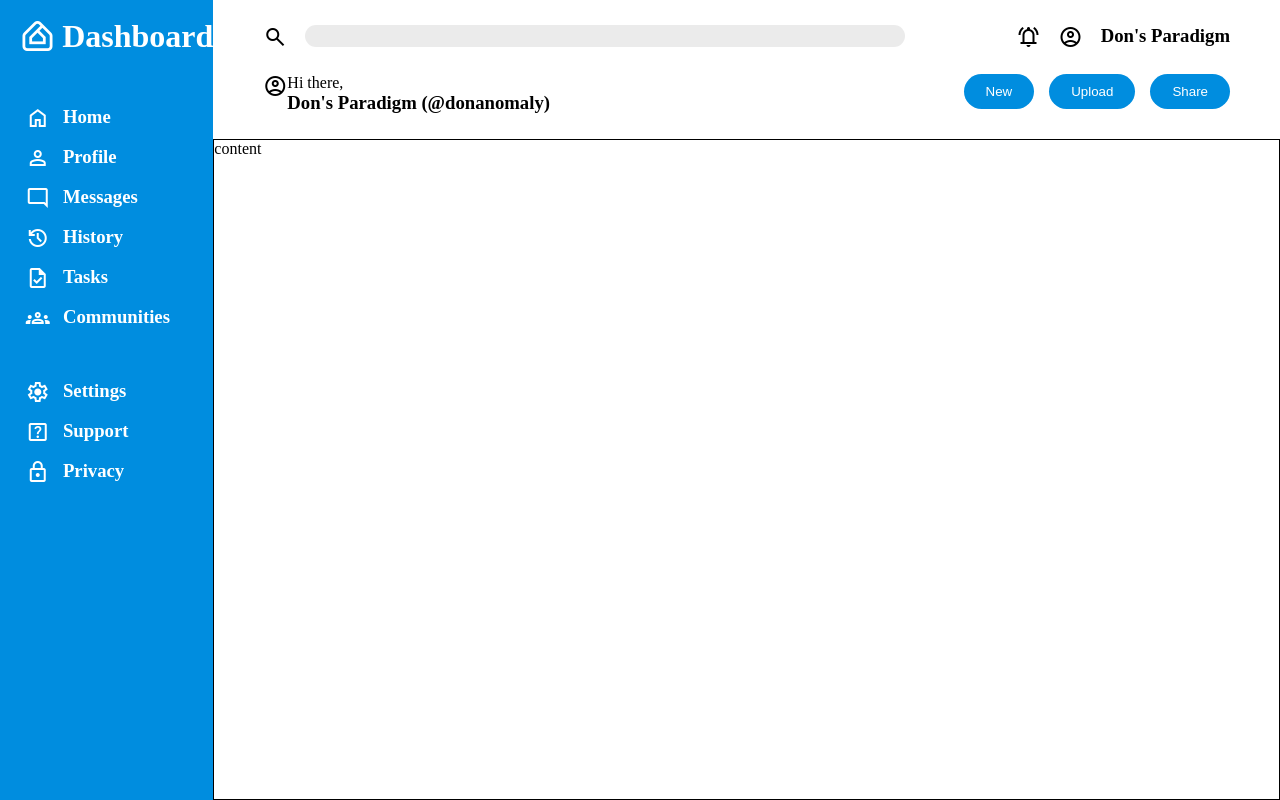
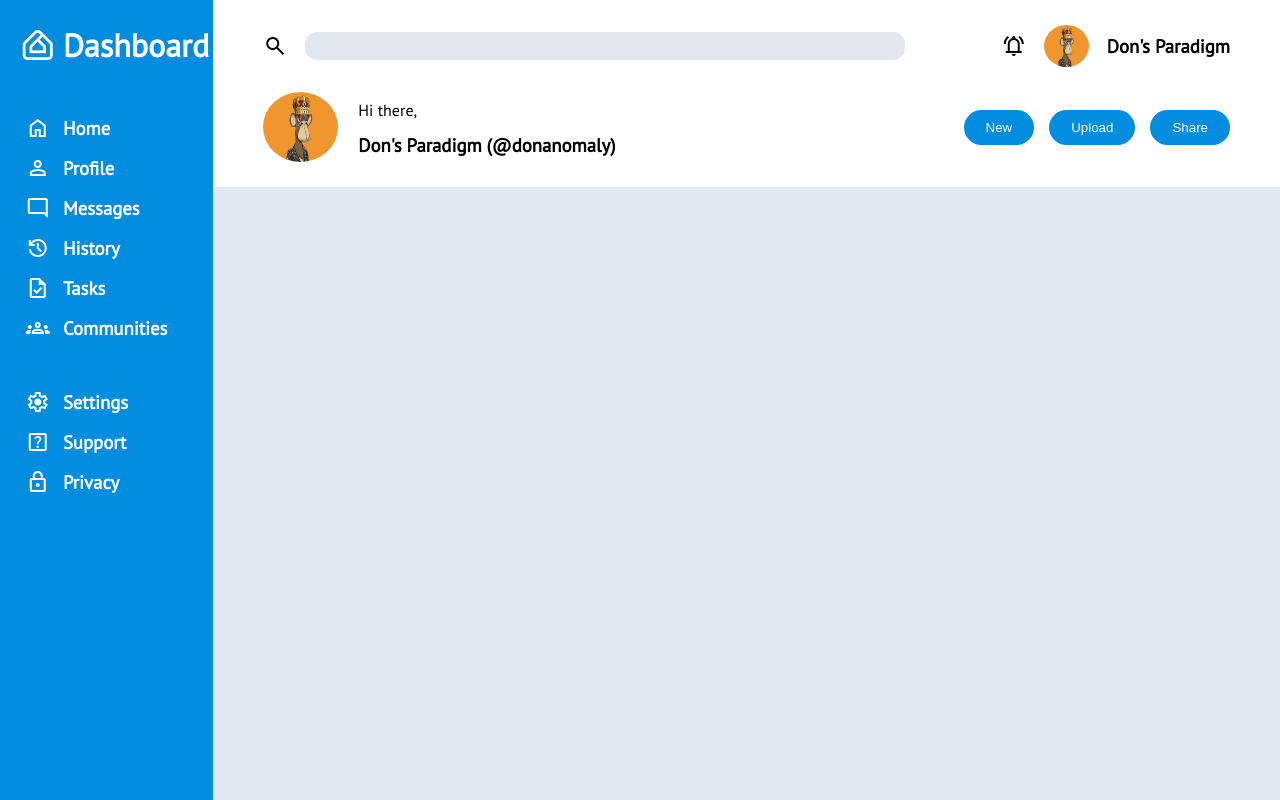
Before and after one commit to H3R0INFATH3R/Dashboard, a plain HTML site: page index.html in a window 1280 px wide. Drawn offline with nearby package versions, Linux system fonts and the light colour scheme.

Commit message:
Complete the sidebar and header section

```diff
--- a/index.html
+++ b/index.html
@@ -13,20 +13,20 @@
         <div class="header">
             <div class="search-section">
                 <div class="search-section-1">
-                    <span class="material-symbols-outlined"> search </span>
-                    <input type="text" id="search">
+                    <span class="material-symbols-outlined center-logo"> search </span>
+                    <input type="text" class="center-vertical" id="search">
                 </div>
                 <div class="search-section-2">
-                    <span class="material-symbols-outlined"> notifications_active </span>
-                    <span class="material-symbols-outlined"> account_circle </span>
-                    <h3 class="profile-name">Don's Paradigm</h3>
+                    <span class="material-symbols-outlined center-vertical"> notifications_active </span>
+                    <img src="Images/bored.jpeg" style="width: 45px; height: 42px; border-radius: 100%;" alt="Profile-pic">
+                    <h3 class="profile-name center-vertical">Don's Paradigm</h3>
                 </div>
             </div>
             <div class="profile-section">
                 <div class="profile-section-1">
-                    <span class="material-symbols-outlined profile-picture"> account_circle </span>
-                    <p class="profile-welcome">Hi there,</p>
-                    <h3 class="user-name">Don's Paradigm (@donanomaly)</h3>
+                    <img src="Images/bored.jpeg" class="profile-picture" style="width: 75px; height:70px; border-radius: 50%;" alt="Profile-pic">
+                    <p class="profile-welcome center-vertical">Hi there,</p>
+                    <h3 class="user-name center-vertical">Don's Paradigm (@donanomaly)</h3>
                 </div>
                 <div class="profile-section-2">
                     <button class="new-btn">New</button>
@@ -85,7 +85,7 @@
             <div></div>
         </div>
         <div class="main">
-            content
+
         </div>
     </div>
 </body>
--- a/style.css
+++ b/style.css
@@ -1,3 +1,9 @@
+@import url('https://fonts.googleapis.com/css2?family=PT+Sans&display=swap');
+
+html {
+    font-family: 'PT Sans', sans-serif;
+}
+
 * {
     margin: 0;
     padding: 0;
@@ -7,6 +13,7 @@
 :root {
     --white: #ffffff;
     --blue: #008ddf;
+    --grey: #e2e8f0;
 }
 
 button {
@@ -20,6 +27,10 @@ button {
     padding: 10px 22px;
 }
 
+input:focus {
+    outline: none;
+}
+
 .container {
     height: 100vh;
 
@@ -31,6 +42,8 @@ button {
 .header {
     grid-column: 2;
     grid-row: 1;
+
+    box-shadow: 0 25px 35px -12px #000000;
 }
 
 .search-section, .profile-section {
@@ -46,10 +59,18 @@ button {
     border-radius: 12px;
     border: none;
 
-    background-color: rgba(232, 232, 232, 0.835);
+    background-color: var(--grey);
 
-    height: 22px;
+    height: 28px;
     width: 600px;
+    padding-left: 15px;
+    font-size: large;
+}
+
+.profile-section-1 {
+    display: grid;
+    grid-template-columns: max-content 1fr;
+    grid-template-rows: 1fr 1fr;
 }
 
 .search-section-1 {
@@ -64,15 +85,11 @@ button {
     gap: 18px;
 }
 
-.profile-section-1 {
-    display: grid;
-    grid-template-columns: repeat(2, fit-content);
-    grid-template-rows: repeat(2, fit-content);
-}
-
 .profile-picture {
     grid-column: 1;
     grid-row: 1 / 3;
+
+    margin-right: 20px;
 }
 
 .profile-welcome {
@@ -89,6 +106,8 @@ button {
     display: grid;
     grid-template-columns: repeat(3, max-content);
     gap: 15px;
+
+    align-items: center;
 }
 
 .sidebar {
@@ -100,7 +119,7 @@ button {
     gap: 50px;
 
     padding-left: 0.8rem;
-    padding-top: 1rem;
+    padding-top: 1.5rem;
 
     color: var(--white);
     background-color: var(--blue);
@@ -113,6 +132,11 @@ button {
 
 .center-logo {
     justify-self: center;
+    align-self: center;
+}
+
+.center-vertical {
+    align-self: center;
 }
 
 .help, .navigation {
@@ -123,5 +147,6 @@ button {
 .main {
     grid-column: 2;
     grid-row: 2;
-    border: 1px solid black;
+
+    background-color: var(--grey);
 }
```
Also changed, not shown: Images/bored.jpeg (added).
